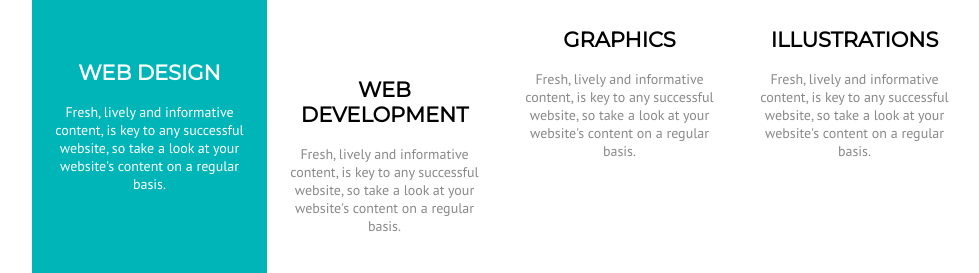
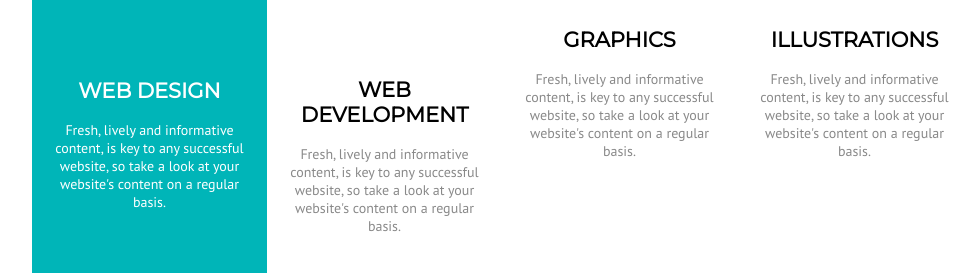
Before and after one commit to isQuar3/Shushkevych_HW6, a plain HTML site: page Homework6.1_Shushkevych/index.html in a window 1280 px wide. In both pictures the pointer is over the element "WEB DESIGN". Shown: the part 549-822 px from the top of the page, without its empty margins (138-1117 px from the left). Drawn offline with Linux system fonts and the light colour scheme.

Commit message:
fixed hover

```diff
--- a/Homework6.1_Shushkevych/css/style.css
+++ b/Homework6.1_Shushkevych/css/style.css
@@ -86,6 +86,9 @@ h3 {
     margin-left: 85px;
     padding-top: 20px;
     margin-bottom: 63px;
+}
+.block:hover h2 {
+    padding-top: 18px;
 }
 .block:hover p {
     color: white;
```
